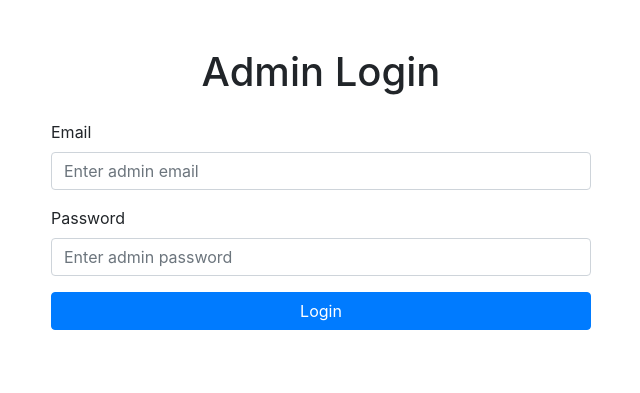
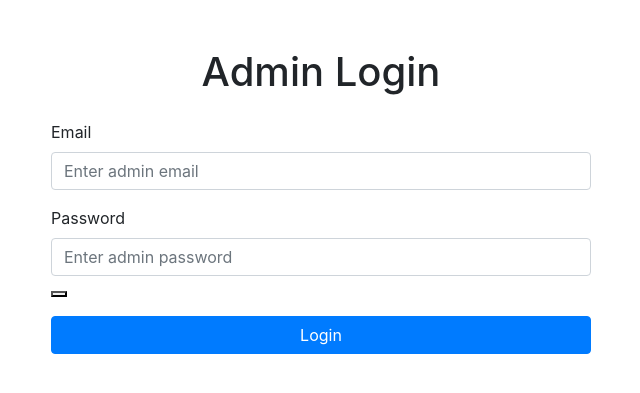
Before and after one commit to BashirBichi/Smart-AgricTech, a Flask app: page /admin_login in a window 1280 px wide. Shown: the top 393 px of the page, without its empty margins (319-959 px from the left). Run offline with Flask 3, Linux system fonts and the light colour scheme; some libraries are stand-ins or nearby versions.

Commit message:
feat(auth): add admin password visibility control

```diff
--- a/Templates/admin_login.html
+++ b/Templates/admin_login.html
@@ -7,7 +7,7 @@
     <title>Admin Login</title>
     <!-- Bootstrap CSS -->
     <link href="https://stackpath.bootstrapcdn.com/bootstrap/4.5.2/css/bootstrap.min.css" rel="stylesheet">
-</head>
+<link rel="stylesheet" href="{{ url_for('static', filename='Css/password-toggle.css') }}"></head>
 <body>
     <div class="container mt-5">
         <h1 class="text-center mb-4">Admin Login</h1>
@@ -20,7 +20,7 @@
                     </div>
                     <div class="form-group">
                         <label for="adminPassword">Password</label>
-                        <input type="password" class="form-control" id="adminPassword" name="password" placeholder="Enter admin password" required>
+                        <div class="password-field"><input type="password" class="form-control" id="adminPassword" name="password" placeholder="Enter admin password" required><button class="password-toggle" type="button" data-password-toggle="adminPassword" aria-label="Show password" aria-pressed="false"><i class="fas fa-eye"></i></button></div>
                     </div>
                     <button type="submit" class="btn btn-primary btn-block">Login</button>
                 </form>
@@ -32,5 +32,5 @@
     <script src="https://code.jquery.com/jquery-3.5.1.min.js"></script>
     <script src="https://cdn.jsdelivr.net/npm/@popperjs/core@2.9.2/dist/umd/popper.min.js"></script>
     <script src="https://stackpath.bootstrapcdn.com/bootstrap/4.5.2/js/bootstrap.min.js"></script>
-</body>
+<script src="{{ url_for('static', filename='js/password-toggle.js') }}"></script></body>
 </html>
```
